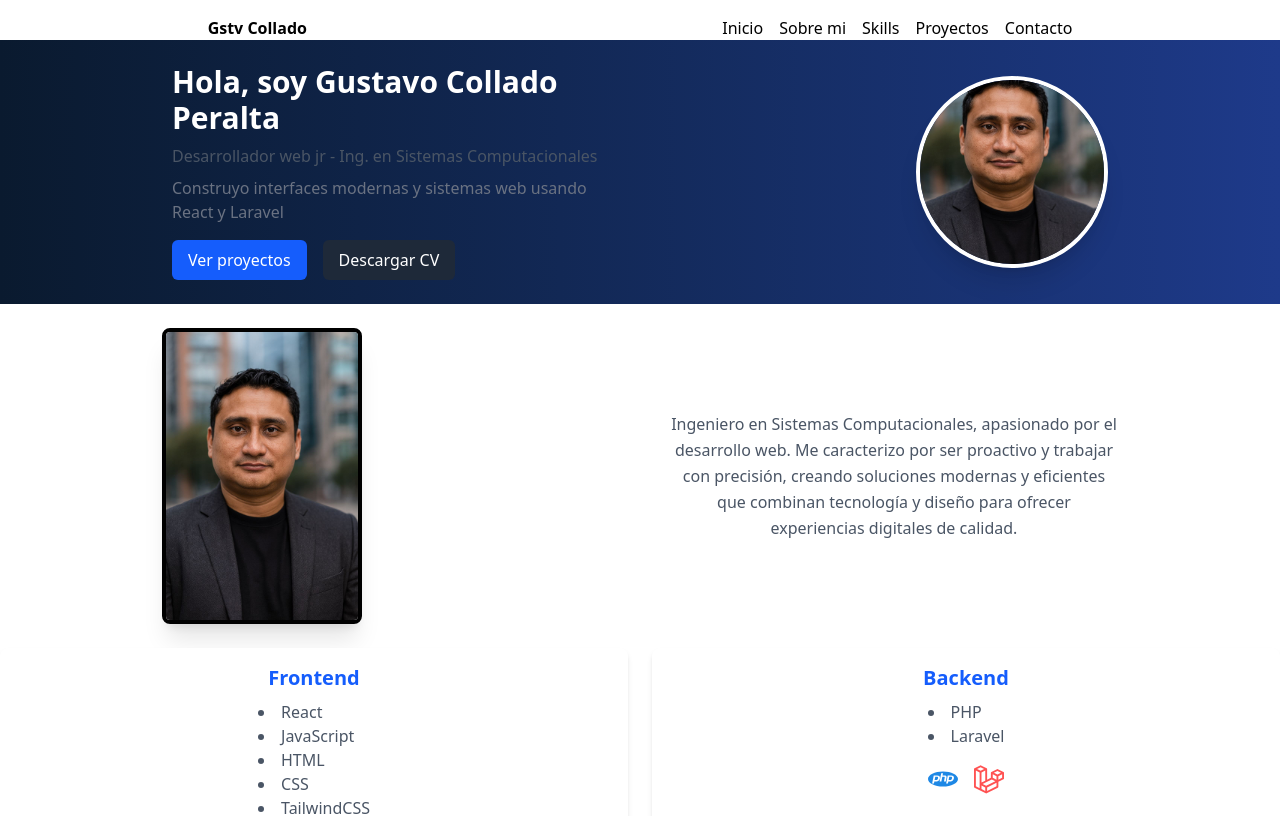
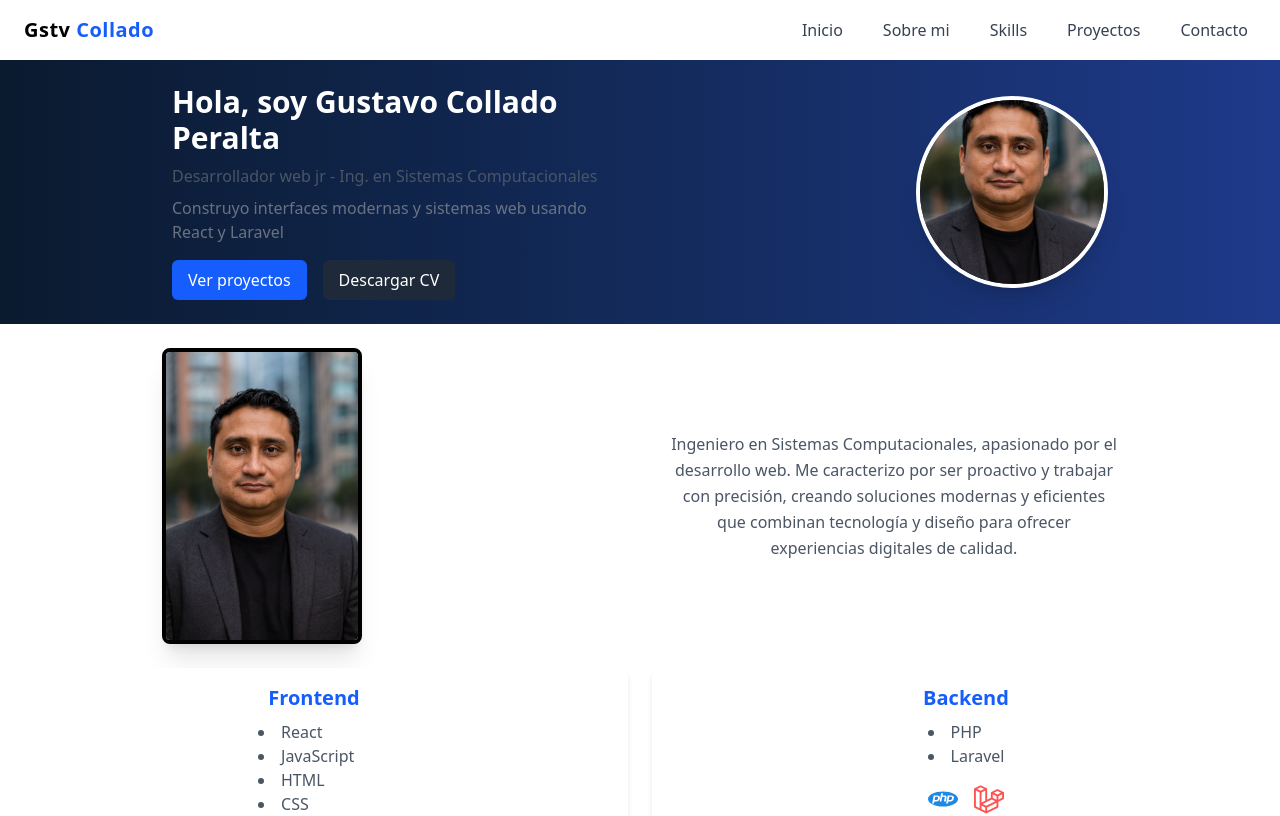
Before and after one commit to gstvcollado/portafolio, a React (Vite) app: page / in a window 1280 px wide. Shown: the top 816 px of the page. Built offline with nearby package versions, Linux system fonts and the light colour scheme.

Commit message:
Mejpra en el Navbar.

```diff
--- a/src/components/Navbar/Navbar.jsx
+++ b/src/components/Navbar/Navbar.jsx
@@ -1,13 +1,19 @@
 export default function Navbar({ links }) {
   return (
-    <nav className="flex justify-around mt-4">
-      <h1 className="font-bold">
-        Gstv <span>Collado</span>{" "}
+    <nav className="flex justify-between items-center px-6 py-4 bg-white shadow-md">
+      {/* Logo / Nombre */}
+      <h1 className="text-xl font-bold tracking-wide">
+        Gstv <span className="text-blue-600">Collado</span>
       </h1>
-      <ul className="flex gap-4  ">
+
+      {/* Links */}
+      <ul className="flex gap-6 flex-wrap">
         {links.map((link, index) => (
           <li key={index}>
-            <a href={link.href} className="hover:underline">
+            <a
+              href={link.href}
+              className="px-2 py-1 text-gray-700 hover:text-blue-600 transition-colors duration-200"
+            >
               {link.label}
             </a>
           </li>
```
